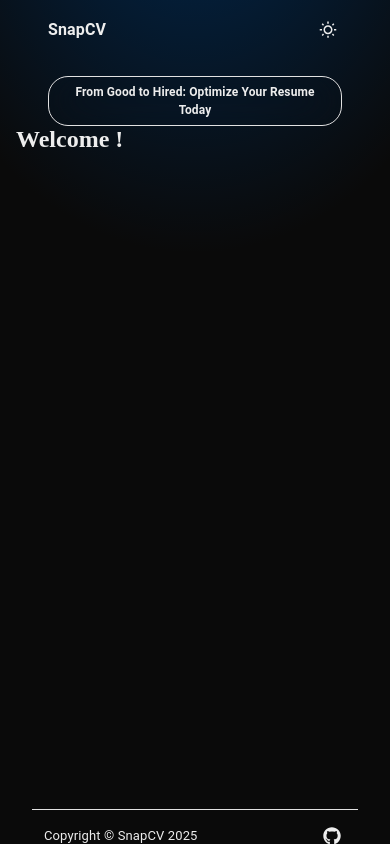
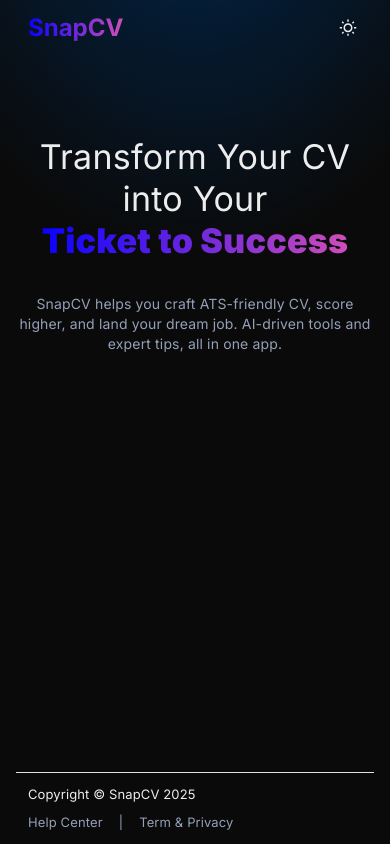
Before and after one commit to VijulMalviya/VizCV, a Next.js app: page / in a window 390 px wide. Built offline with nearby package versions, Linux system fonts and the light colour scheme.

Commit message:
Feature#[SCV-5][FE] Design and Develop Responsive Landing Page (Basic Setup)

```diff
--- a/src/components/layout/index.tsx
+++ b/src/components/layout/index.tsx
@@ -5,13 +5,13 @@
 
 const Layout: React.FC<ILayoutProps> = ({ children }) => {
   return (
-    <>
-      <Container>
-        <Header />
-        <Box sx={{minHeight:`calc(100vh - 161px)`}}>{children}</Box>
-        <Footer />
+    <Box sx={{ display: "flex", flexDirection: "column", minHeight: "100vh" }}>
+      <Header />
+      <Container component="main" sx={{ flex: 1 }}>
+        {children}
       </Container>
-    </>
+      <Footer />
+    </Box>
   );
 };
 
--- a/src/components/shared-component/Tagline-toast/index.tsx
+++ b/src/components/shared-component/Tagline-toast/index.tsx
@@ -1,36 +1,31 @@
 import * as React from "react";
 import Box from "@mui/material/Box";
-import AppBar from "@mui/material/AppBar";
 import Container from "@mui/material/Container";
 import { Typography } from "@mui/material";
 
 const TagLineToast = () => {
   return (
-
     <Container maxWidth="xs">
       <Box
+      className="content"
         sx={{
           border: "1px solid #e2e2e2",
-            padding: "6px 16px",
+          padding: "8px 16px",
           textAlign: "center",
-            borderRadius: 5,
+          borderRadius: 2,
           backdropFilter: "blur(24px)",
-            transition: "border-color 0.3s ease-in-out",
+          transition: "border-color 0.3s ease-in-out, box-shadow 0.3s ease-in-out",
           "&:hover": {
-              borderColor:' rgba(0, 122, 255, 0.8)',
-              boxShadow:2
+            borderColor: "rgba(0, 122, 255, 0.8)",
+            boxShadow: 2,
           },
-
         }}
       >
-
-
-          <Typography fontSize="12px" color="inherit">
-            <strong> From Good to Hired: Optimize Your Resume Today</strong>
+        <Typography variant="body2" fontWeight="bold" color="inherit">
+          From Good to Hired: Optimize Your CV Today
         </Typography>
       </Box>
     </Container>
-
   );
 };
 
--- a/src/components/shared-component/footer/index.tsx
+++ b/src/components/shared-component/footer/index.tsx
@@ -1,47 +1,46 @@
-import { Box, Container, IconButton, Stack, Typography } from "@mui/material";
+import { Box, Container,  Stack, Typography } from "@mui/material";
 import Link from "next/link";
 import React from "react";
-import { FaGithub } from "react-icons/fa";
 
 const Footer = () => {
+  const currentYear = new Date().getFullYear();
+
   return (
     <Container>
       <Box
         sx={{
           display: "flex",
           justifyContent: "space-between",
-          alignItems:'center',
+          alignItems: { xs: "flex-start", md: "center" },
+          flexDirection: { xs: "column", md: "row" },
           width: "100%",
           p: 1.5,
           borderTop: "1px solid",
           borderColor: "#e2e2e2",
         }}
       >
-        <Stack direction="row" spacing={2}>
-          <Typography color="inherit" fontSize="small">
-            {"Copyright © "}
-            <Link color="text.secondary" href="/">
-              SnapCV
-            </Link>
-            &nbsp;
-            {new Date().getFullYear()}
+        <Typography color="inherit" fontSize="small" className="content">
+          {"Copyright © "}
+          <Link color="text.secondary" href="/">
+            SnapCV
+          </Link>
+          &nbsp;{currentYear}
+        </Typography>
+
+        <Stack direction="row" spacing={2} alignItems="center" mt={{ xs: 1, md: 0 }}>
+          <Link color="text.secondary" href="/" passHref>
+            <Typography fontSize="small" className="content">
+              Help Center
+            </Typography>
+          </Link>
+          <Typography className="content" fontSize="small">
+            |
           </Typography>
-        </Stack>
-        <Stack
-          direction="row"
-          spacing={1}
-          useFlexGap
-          sx={{ justifyContent: "left" }}
-        >
-          <IconButton
-            color="inherit"
-            size="small"
-            href=""
-            aria-label="GitHub"
-            sx={{ alignSelf: "center" }}
-          >
-            <FaGithub />
-          </IconButton>
+          <Link color="text.secondary" href="/" passHref>
+            <Typography fontSize="small" className="content">
+              Term & Privacy
+            </Typography>
+          </Link>
         </Stack>
       </Box>
     </Container>
--- a/src/components/shared-component/header/index.tsx
+++ b/src/components/shared-component/header/index.tsx
@@ -1,24 +1,25 @@
 import { Box, Container, Stack, Typography } from "@mui/material";
 import React from "react";
 import ThemeToggleButton from "../ThemeToggleButton";
-import TagLineToast from "../Tagline-toast";
 
 const Header = () => {
   return (
-    <Container maxWidth="lg" fixed>
-      <Stack
-        direction="row"
-        alignItems="center"
-        justifyContent="space-between"
-        sx={{ p: 2 }}
+    <Container>
+      <Box
+        sx={{
+            display: "flex",
+            justifyContent: "space-between",
+            alignItems: "center",
+            width: "100%",
+            p: 1.5,
+          }}
       >
-        <Typography>
-          <strong> SnapCV</strong>
-        </Typography>
+        <Typography variant="h5" fontWeight="bold"  sx={{
+            background: "linear-gradient(to right, #0A01FF 0%, #CF4EB9 100%)",
+            WebkitBackgroundClip: "text",
+            WebkitTextFillColor: "transparent",
+          }}>SnapCV</Typography>
         <ThemeToggleButton />
-      </Stack>
-      <Box sx={{ mt: 2 }}>
-        <TagLineToast />
       </Box>
     </Container>
   );
--- a/src/context/ThemeProvider.js
+++ b/src/context/ThemeProvider.js
@@ -2,9 +2,7 @@
 export const ThemeContext = createContext();
 
 export const ThemeProvider = ({ children }) => {
-
   const [theme, setTheme] = useState("dark");
-
 
   useEffect(() => {
     const savedTheme = localStorage.getItem("theme") || "dark";
--- a/src/pages/_app.tsx
+++ b/src/pages/_app.tsx
@@ -1,11 +1,26 @@
 import "@/styles/globals.css";
 import { ThemeProvider } from "@/context/ThemeProvider";
 import type { AppProps } from "next/app";
+import Head from "next/head";
 
-export default function App({ Component, pageProps }: AppProps) {
+const App = ({ Component, pageProps }: AppProps) => {
   return (
+    <>
+    <Head>
+    <title>{'AdvisoryAI'}</title>
+    <meta
+      name='description'
+      content={'AdvisoryAI is an AI-powered financial advisor that increases efficiency.'}
+    />
+    <meta name='keywords' content='Advisory, AI, Financial Advisors' />
+    <meta name='viewport' content='initial-scale=1, width=device-width' />
+    </Head>
     <ThemeProvider>
       <Component {...pageProps} />
     </ThemeProvider>
+
+    </>
   );
 }
+
+export default App
--- a/src/pages/index.tsx
+++ b/src/pages/index.tsx
@@ -1,9 +1,38 @@
 import Layout from "@/components/layout";
+import { Typography, Stack } from "@mui/material";
 
-export default function Home() {
+
+const Home = () => {
   return (
     <Layout>
-      <h2>Welcome !</h2>
+      <Stack mt={10} alignItems="center">
+        <Typography variant="h4" textAlign="center">
+          Transform Your CV into Your
+        </Typography>
+        <Typography
+          variant="h4"
+          textAlign="center"
+          color="primary"
+          fontWeight="900"
+          sx={{
+            background: "linear-gradient(to right, #0A01FF 0%, #CF4EB9 100%)",
+            WebkitBackgroundClip: "text",
+            WebkitTextFillColor: "transparent",
+          }}
+        >
+          Ticket to Success
+        </Typography>
+        <Typography
+          variant="body2"
+          textAlign="center"
+          className="content"
+          sx={{ mt: 4, maxWidth: 800 }}
+        >
+          SnapCV helps you craft ATS-friendly CV, score higher, and land your dream job. AI-driven tools and expert tips, all in one app.
+        </Typography>
+      </Stack>
     </Layout>
-  );
+  )
 }
+
+export default Home
--- a/src/styles/globals.css
+++ b/src/styles/globals.css
@@ -1,17 +1,20 @@
+@import url('https://fonts.googleapis.com/css2?family=Inter:ital,opsz,wght@0,14..32,100..900;1,14..32,100..900&display=swap');
+
 :root[data-theme="light"] {
   --background: #ffffff;
   --foreground: #171717;
+  --contentColor: #47536b;
   --background-gradient: radial-gradient(
     ellipse 80% 50% at 50% -20%,
     hsl(0, 5%, 87%),
     transparent
   );
-
 }
 
 :root {
   --background: #0a0a0a;
   --foreground: #ededed;
+  --contentColor: #94a0b8;  /* Fixed color value */
   --background-gradient: radial-gradient(
     ellipse 80% 50% at 50% -20%,
     hsl(210, 100%, 16%),
@@ -19,13 +22,11 @@
   );
 }
 
-
 html,
 body {
   max-width: 100vw;
   height: 100%;
   overflow-x: hidden;
-  font-family: "Poppins", serif !important;
 }
 
 body {
@@ -36,14 +37,13 @@
   background-size: cover;
   -webkit-font-smoothing: antialiased;
   -moz-osx-font-smoothing: grayscale;
-
 }
 
 * {
   box-sizing: border-box;
   padding: 0;
   margin: 0;
-  color: var(--foreground);
+  font-family: "Inter", serif !important;
 }
 
 a {
@@ -51,8 +51,10 @@
   text-decoration: none;
 }
 
+.content {
+  color: var(--contentColor);
+}
 
 .MuiButton-root {
   text-transform: capitalize !important;
-
 }
--- a/tsconfig.json
+++ b/tsconfig.json
@@ -17,6 +17,6 @@
       "@/*": ["./src/*"]
     }
   },
-  "include": ["next-env.d.ts", "**/*.ts", "**/*.tsx", "src/components/layout/index.tsx"],
+  "include": ["next-env.d.ts", "**/*.ts", "**/*.tsx", "src/components/layout/index.tsx", "src/context/ThemeProvider.js"],
   "exclude": ["node_modules"]
 }
```
Lines whose indentation alone changed are shown as unchanged.
